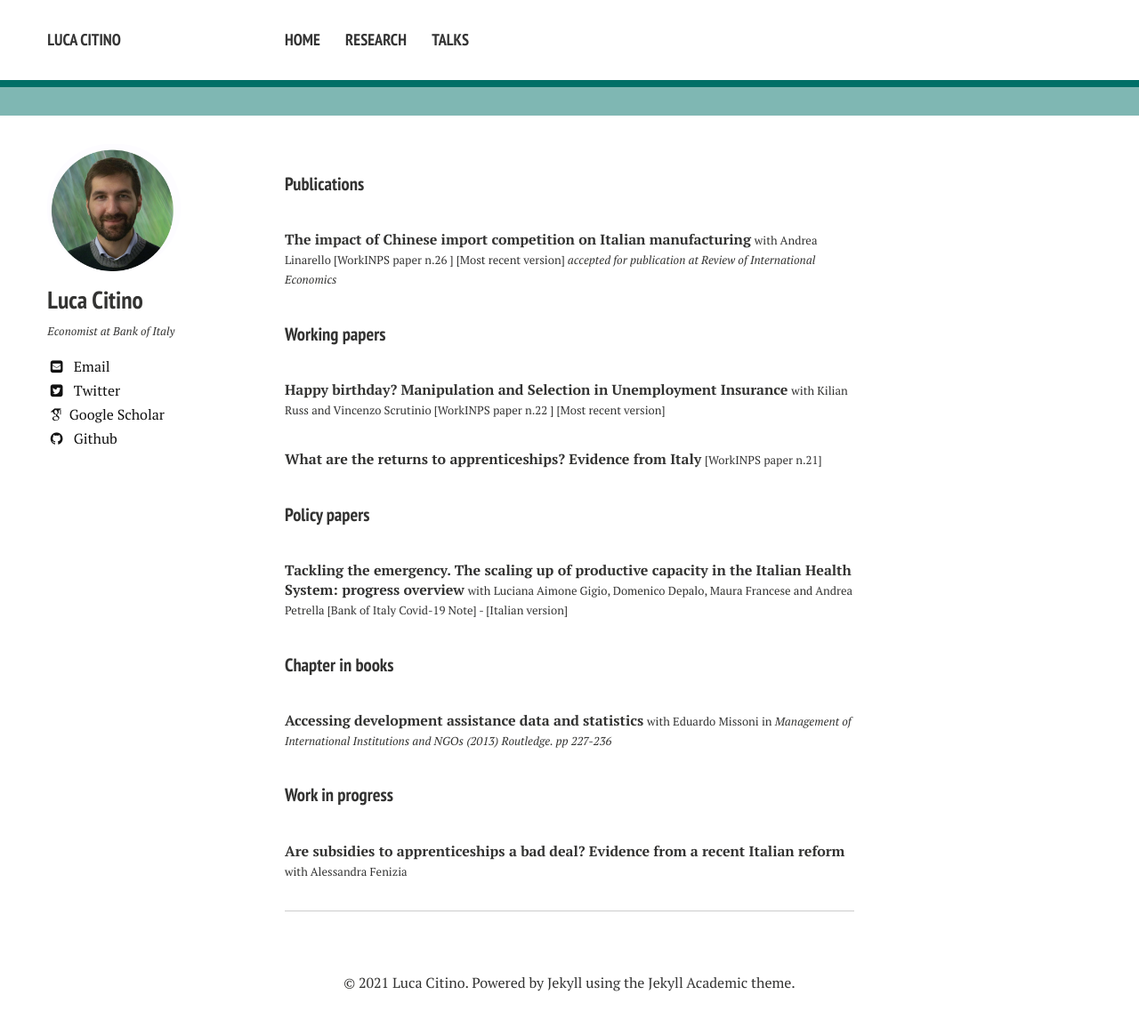
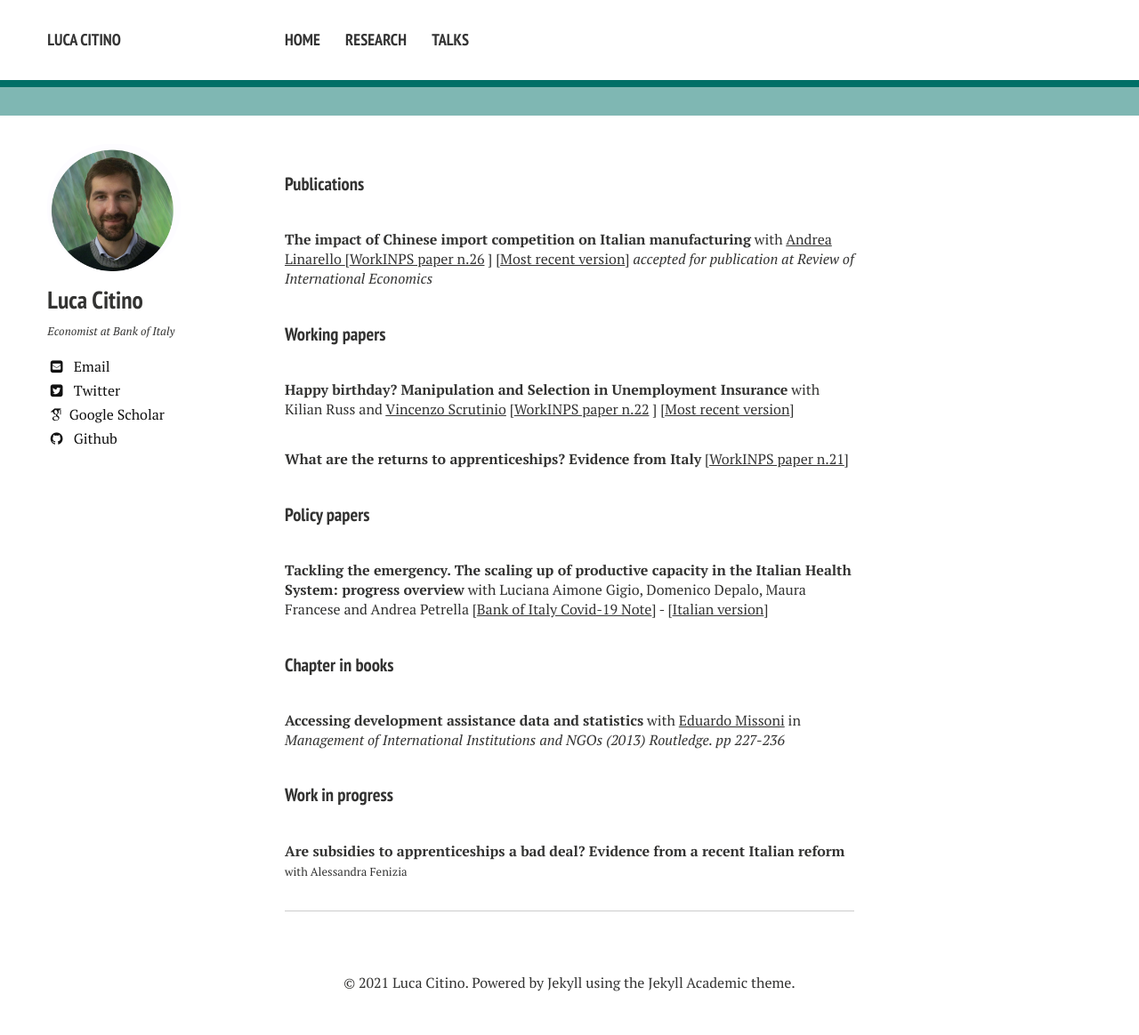
Before and after one commit to luca-citino/luca-citino.github.io, a Jekyll site: the page built from research.md, in a window 1280 px wide. Shown: the whole page at 89% size. Built offline with Jekyll 4.4.1, drawn with Linux system fonts in a browser that asks for light colours; nearby versions of some CDN libraries; some web fonts are replaced.

Commit message:
Update research.md
bigger fonts

```diff
--- a/research.md
+++ b/research.md
@@ -5,21 +5,21 @@ title: Research
 
 #### Publications
 
-**The impact of Chinese import competition on Italian manufacturing** <font size="-1">with <a href="https://sites.google.com/site/andrealinarello/home">Andrea Linarello </a>[<a href="https://www.inps.it/docallegatiNP/Mig/InpsComunica/WorkInps_Papers/26_WorkINPS_Linarello_Citino_dicembre_2019.pdf">WorkINPS paper n.26</a> ]  [<a href="https://luca-citino.github.io/docs/CL_chinaPaper.pdf">Most recent version</a>] <i>accepted for publication at Review of International Economics </i> </font>
+**The impact of Chinese import competition on Italian manufacturing** with <a href="https://sites.google.com/site/andrealinarello/home">Andrea Linarello </a>[<a href="https://www.inps.it/docallegatiNP/Mig/InpsComunica/WorkInps_Papers/26_WorkINPS_Linarello_Citino_dicembre_2019.pdf">WorkINPS paper n.26</a> ]  [<a href="https://luca-citino.github.io/docs/CL_chinaPaper.pdf">Most recent version</a>] <i>accepted for publication at Review of International Economics </i>
 
 
 #### Working papers
 
-**Happy birthday? Manipulation and Selection in Unemployment Insurance**  <font size="-1">with Kilian Russ and <a href="https://sites.google.com/view/vincenzoscrutinio/home">Vincenzo Scrutinio</a> [<a href="https://www.inps.it/docallegatiNP/Mig/InpsComunica/WorkInps_Papers/22_gennaio_2019_Happy%20Birthday_citino_russ_scrutinio.pdf">WorkINPS paper n.22</a> ]  [<a href="https://luca-citino.github.io/docs/draft_UI_mani.pdf">Most recent version</a>]</font>
+**Happy birthday? Manipulation and Selection in Unemployment Insurance**  with Kilian Russ and <a href="https://sites.google.com/view/vincenzoscrutinio/home">Vincenzo Scrutinio</a> [<a href="https://www.inps.it/docallegatiNP/Mig/InpsComunica/WorkInps_Papers/22_gennaio_2019_Happy%20Birthday_citino_russ_scrutinio.pdf">WorkINPS paper n.22</a> ]  [<a href="https://luca-citino.github.io/docs/draft_UI_mani.pdf">Most recent version</a>]
 
-**What are the returns to apprenticeships? Evidence from Italy** <font size="-1">[<a href="https://www.inps.it/docallegatiNP/Mig/InpsComunica/WorkInps_Papers/21_luglio_2020_aggiornamento_WorkINPS_papers.pdf">WorkINPS paper n.21</a>]</font>
+**What are the returns to apprenticeships? Evidence from Italy** [<a href="https://www.inps.it/docallegatiNP/Mig/InpsComunica/WorkInps_Papers/21_luglio_2020_aggiornamento_WorkINPS_papers.pdf">WorkINPS paper n.21</a>]
 
 #### Policy papers
-**Tackling the emergency. The scaling up of productive capacity in the Italian Health System: progress overview** <font size="-1">with Luciana Aimone Gigio, Domenico Depalo, Maura Francese and Andrea Petrella [<a href="https://www.bancaditalia.it/media/notizie/2020/2020_HealthPolicies_progress_v6_External.pdf?language_id=1">Bank of Italy Covid-19 Note</a>] - [<a href="https://www.bancaditalia.it/media/notizie/2020/2020_HealthPolicies_Progress_v6_ITA_External.pdf">Italian version</a>] </font>
+**Tackling the emergency. The scaling up of productive capacity in the Italian Health System: progress overview** with Luciana Aimone Gigio, Domenico Depalo, Maura Francese and Andrea Petrella [<a href="https://www.bancaditalia.it/media/notizie/2020/2020_HealthPolicies_progress_v6_External.pdf?language_id=1">Bank of Italy Covid-19 Note</a>] - [<a href="https://www.bancaditalia.it/media/notizie/2020/2020_HealthPolicies_Progress_v6_ITA_External.pdf">Italian version</a>]
 
 #### Chapter in books
-**Accessing development assistance data and statistics** <font size="-1">with <a href="http://eduardomissoni.info/?lang=en">Eduardo Missoni</a> in <i>Management of International Institutions and NGOs (2013) Routledge. pp 227-236</i>
+**Accessing development assistance data and statistics** with <a href="http://eduardomissoni.info/?lang=en">Eduardo Missoni</a> in <i>Management of International Institutions and NGOs (2013) Routledge. pp 227-236</i>
 
 #### Work in progress
 
-**Are subsidies to apprenticeships a bad deal? Evidence from a recent Italian reform** <font size="-1">with <a href="https://sites.google.com/site/alessandrafenizia/">Alessandra Fenizia</a></font>
+**Are subsidies to apprenticeships a bad deal? Evidence from a recent Italian reform** <font size="-1">with <a href="https://sites.google.com/site/alessandrafenizia/">Alessandra Fenizia</a>
```
